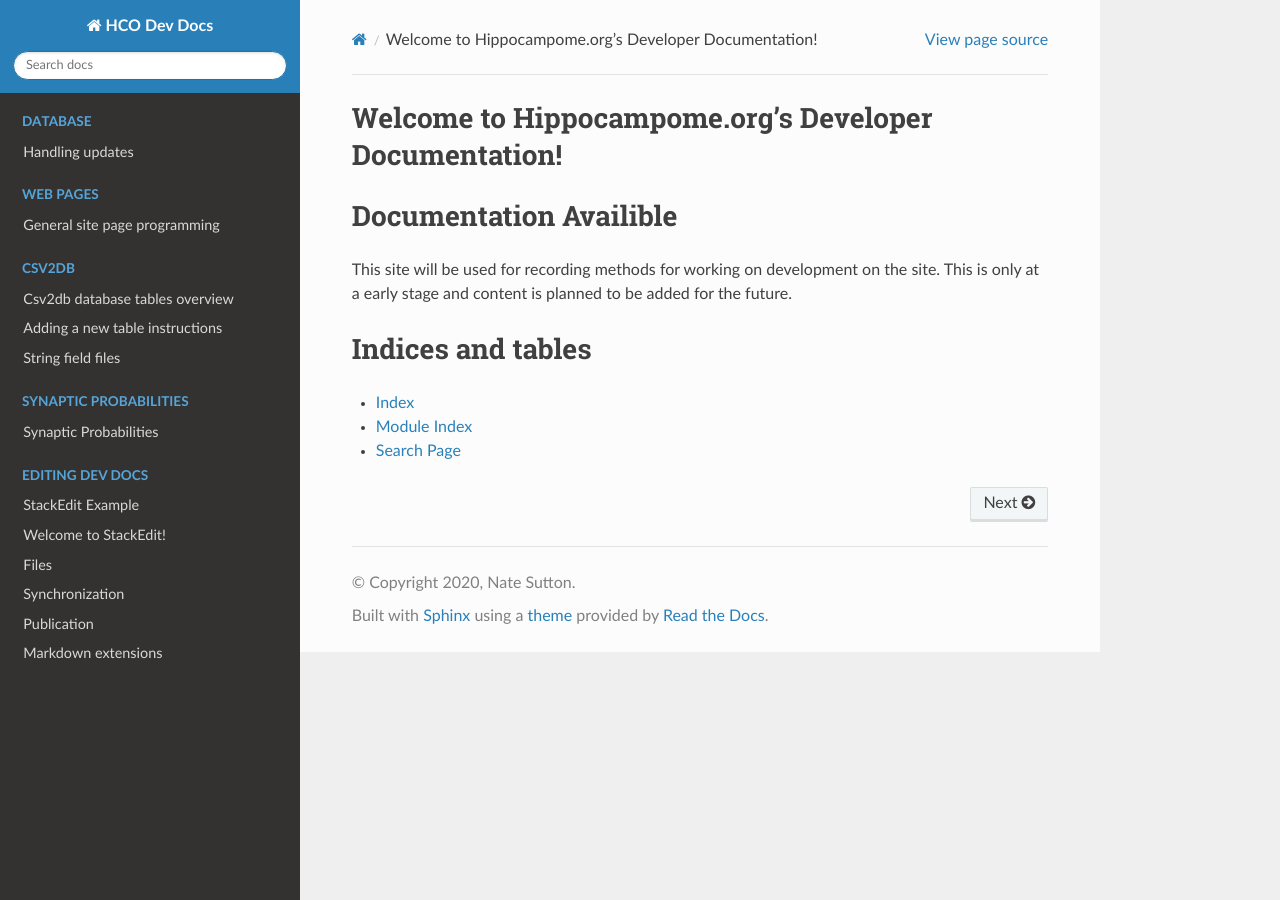
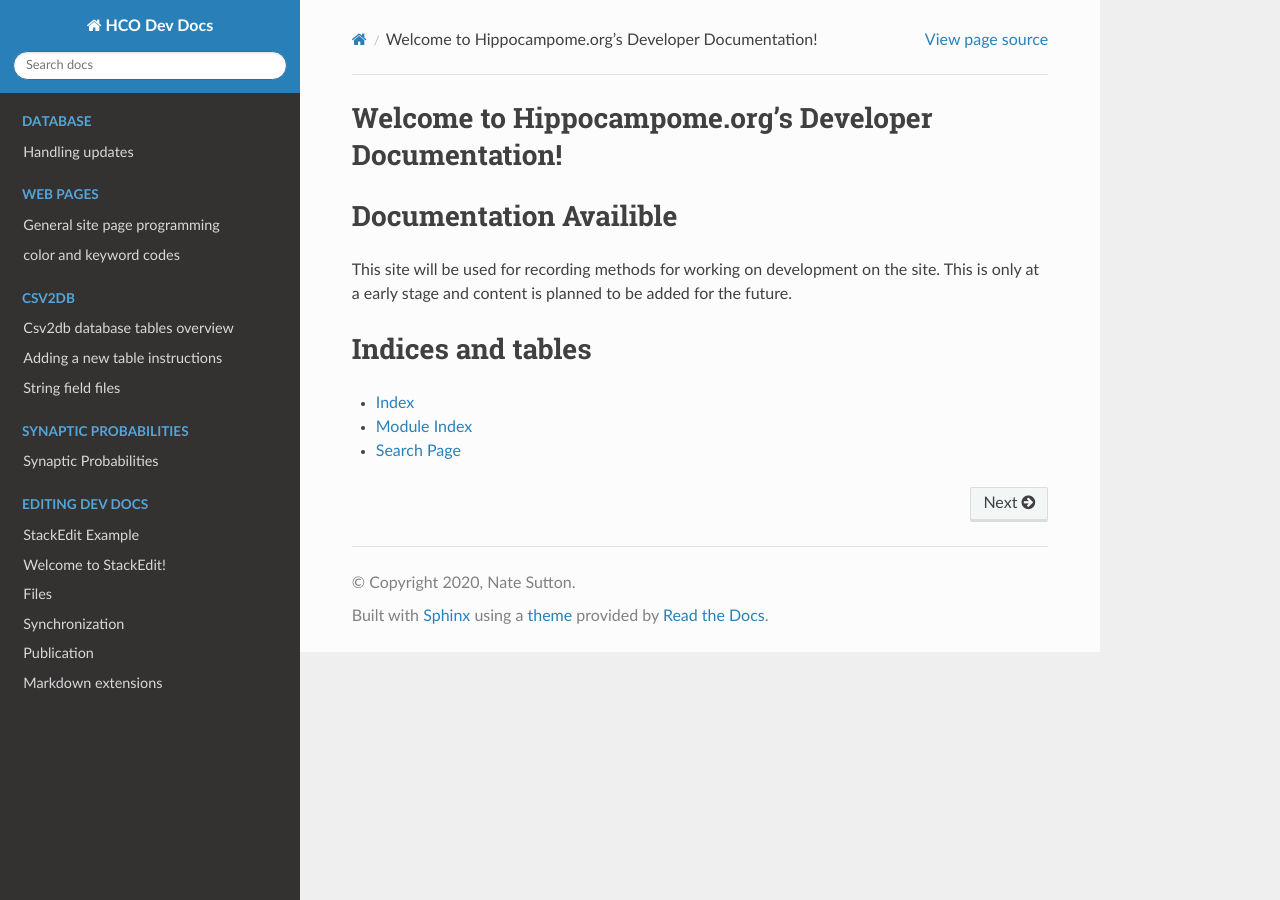
Before and after one commit to Hippocampome-Org/hco_dev_docs, a Sphinx documentation site: the page built from docs/index.rst, in a window 1280 px wide. Built offline with Sphinx 7.4.7 and the Read the Docs theme 2.0.0, drawn with Linux system fonts in a browser that asks for light colours.

Commit message:
Update index.rst

```diff
--- a/docs/index.rst
+++ b/docs/index.rst
@@ -21,6 +21,7 @@ Welcome to Hippocampome.org's Developer Documentation!
     :caption: Web Pages
 
     web_pages/web_pages
+    web_pages/color_codes
 
 .. toctree::
     :hidden:
```
